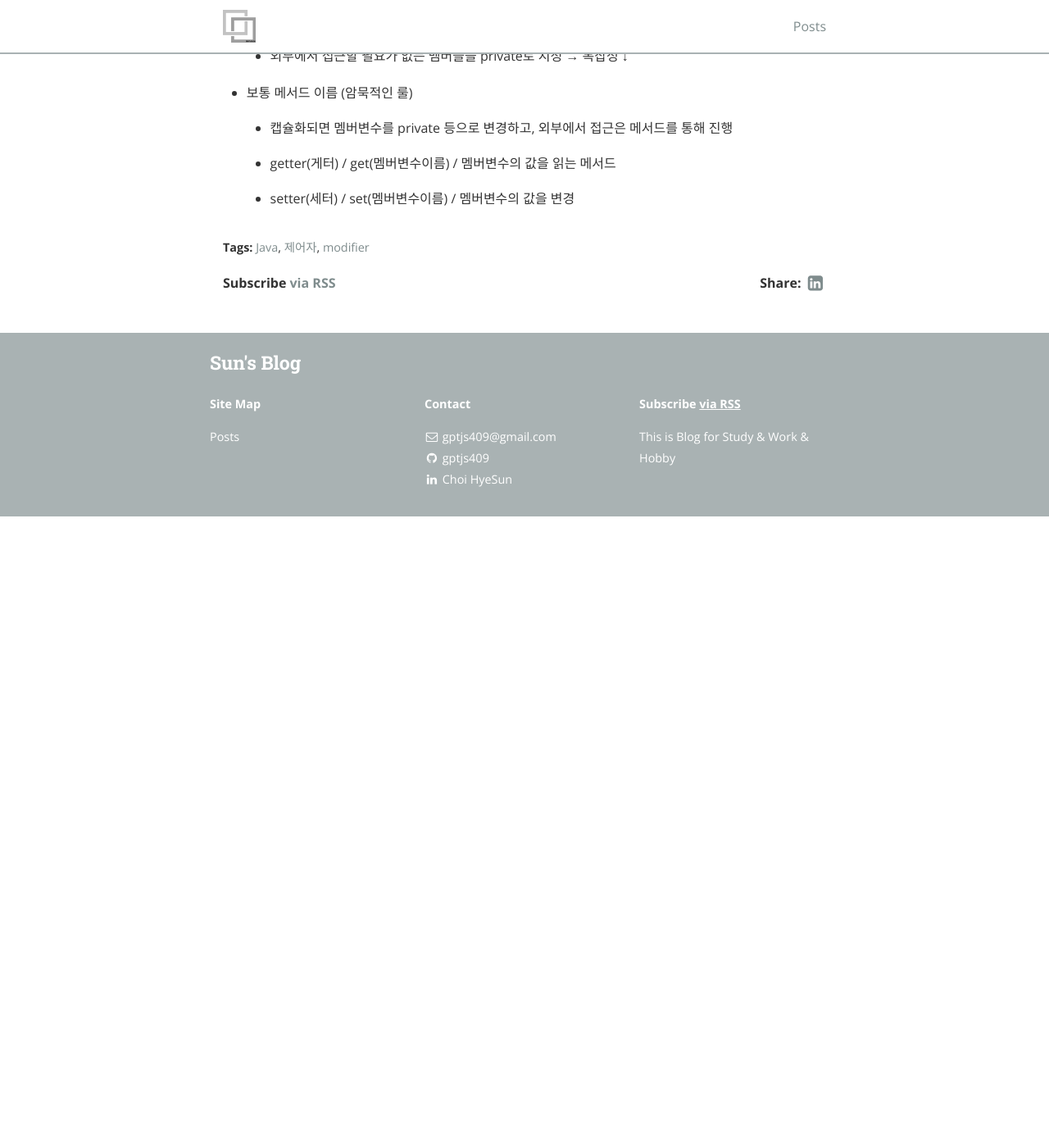
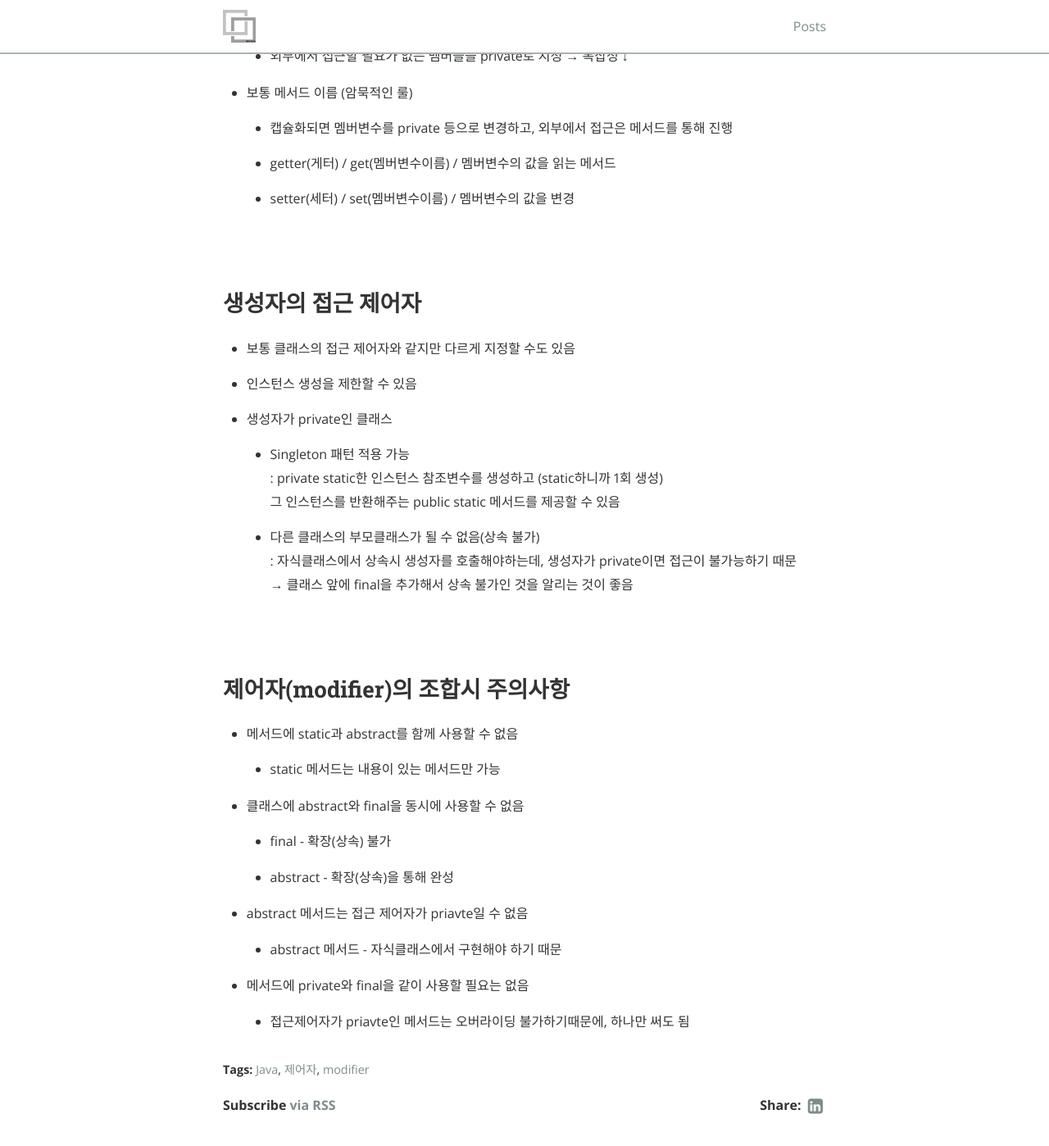
Before and after one commit to gptjs409/gptjs409.github.io, a Jekyll site: the page built from _posts/java/2019-08-22-modifier.md, in a window 1280 px wide and 1400 px high, scrolled down 4667 px. Shown: the whole window at 82% size. Built offline with Jekyll 4.4.1, drawn with Linux system fonts in a browser that asks for light colours; nearby versions of some CDN libraries; before the commit the page ends 5297 px from its top, so only the background shows below that.

Commit message:
#2 update

```diff
--- a/_posts/java/2019-08-22-modifier.md
+++ b/_posts/java/2019-08-22-modifier.md
@@ -165,3 +165,45 @@ tags:
   - getter(게터) / get(멤버변수이름) / 멤버변수의 값을 읽는 메서드
 
   - setter(세터) / set(멤버변수이름) / 멤버변수의 값을 변경
+
+<br>
+<br>
+
+## 생성자의 접근 제어자
+
+- 보통 클래스의 접근 제어자와 같지만 다르게 지정할 수도 있음
+
+- 인스턴스 생성을 제한할 수 있음
+
+- 생성자가 private인 클래스
+
+  - Singleton 패턴 적용 가능
+  <br>: private static한 인스턴스 참조변수를 생성하고 (static하니까 1회 생성)
+  <br>그 인스턴스를 반환해주는 public static 메서드를 제공할 수 있음
+
+  - 다른 클래스의 부모클래스가 될 수 없음(상속 불가)
+  <br>: 자식클래스에서 상속시 생성자를 호출해야하는데, 생성자가 private이면 접근이 불가능하기 때문
+  <br>→ 클래스 앞에 final을 추가해서 상속 불가인 것을 알리는 것이 좋음
+
+<br>
+<br>
+
+## 제어자(modifier)의 조합시 주의사항
+
+- 메서드에 static과 abstract를 함께 사용할 수 없음
+
+  - static 메서드는 내용이 있는 메서드만 가능
+
+- 클래스에 abstract와 final을 동시에 사용할 수 없음
+
+  - final - 확장(상속) 불가
+
+  - abstract - 확장(상속)을 통해 완성
+
+- abstract 메서드는 접근 제어자가 priavte일 수 없음
+
+  - abstract 메서드 - 자식클래스에서 구현해야 하기 때문
+
+- 메서드에 private와 final을 같이 사용할 필요는 없음
+
+  - 접근제어자가 priavte인 메서드는 오버라이딩 불가하기때문에, 하나만 써도 됨
```
